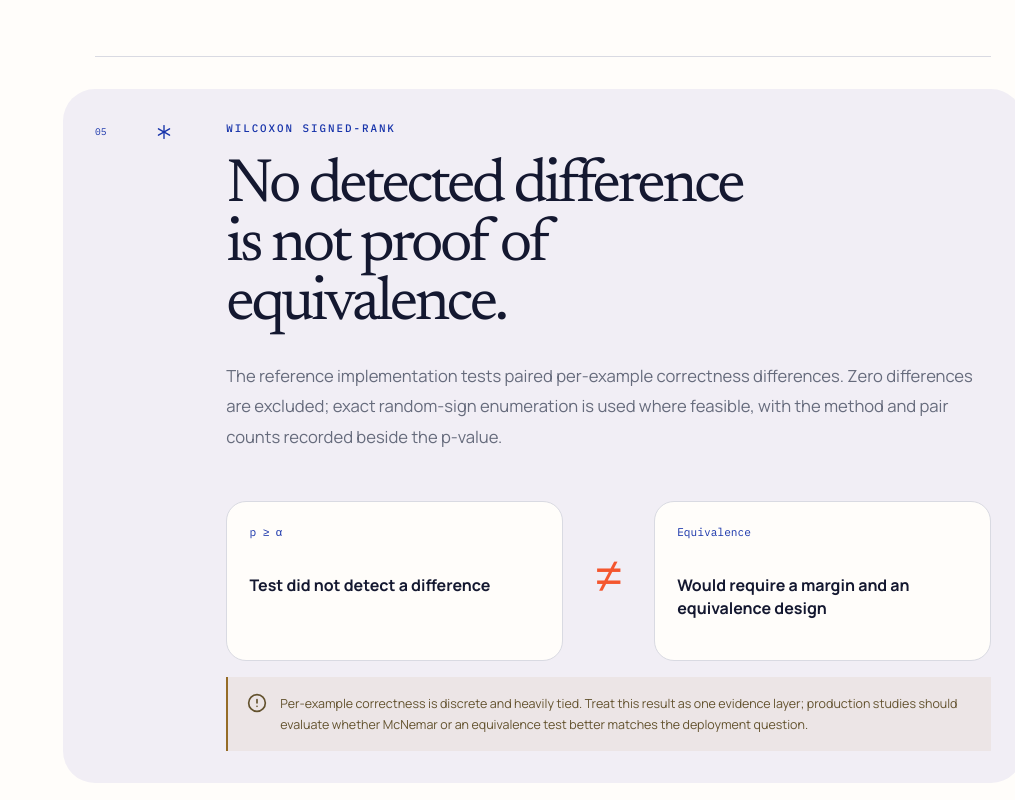
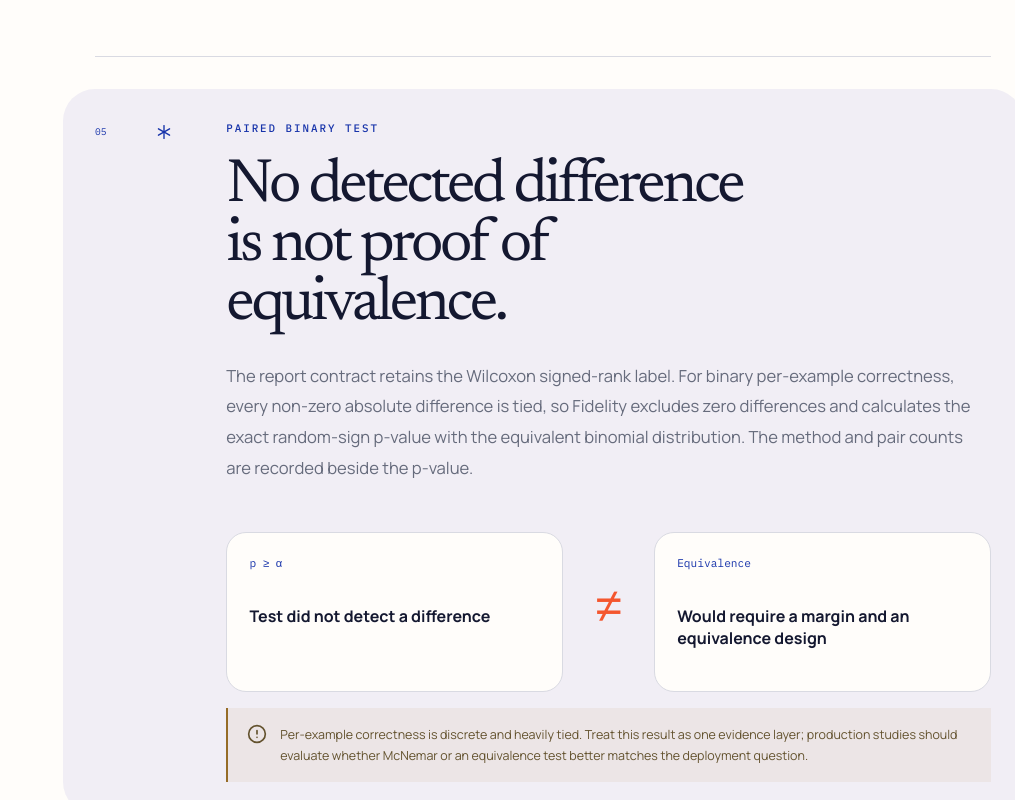
Before and after one commit to divtandon/Fidelity, a Next.js app in the folder web/: page /methods in a window 1280 px wide. Shown: the part 3080-3880 px from the top of the page, without its empty margins (265-1280 px from the left). Built offline with nearby package versions, Linux system fonts and the light colour scheme; no server answers.

Commit message:
docs(web): align guidance with the verified run

```diff
--- a/web/app/docs/page.tsx
+++ b/web/app/docs/page.tsx
@@ -90,8 +90,8 @@ export default function DocsPage() {
               <h2>Run the interface locally.</h2>
               <p className="docs-lead">No account, API key, paid dataset, or hosted service is required for the website. The repository uses npm’s lockfile for a repeatable frontend install.</p>
               <CodeBlock code={webStart} label="PowerShell or terminal" />
-              <div className="docs-callout docs-callout--info"><CircleAlert size={18} /><p>The current repository includes the computation engine and a clearly labeled interface fixture. Real accuracy values appear only after you provide a trained model and evaluation data.</p></div>
-              <p className="docs-lead">To present a computed artifact, start the optional report service and set the server-only URL in <code>web/.env.local</code>. The UI validates every response and stays explicitly unavailable if the service, artifact, or contract is missing.</p>
+              <div className="docs-callout docs-callout--info"><CircleAlert size={18} /><p>This repository includes a bundled, verified CIFAR-10 / ResNet-18 report with computed FP32 and INT8 results. You can inspect it without providing another model or starting the optional service.</p></div>
+              <p className="docs-lead">To present additional computed reports, start the optional report service and set the server-only URL in <code>web/.env.local</code>. The bundled verified report remains available independently; the latest-report view validates each service response and stays explicitly unavailable if the service, artifact, or contract is missing.</p>
               <CodeBlock code={reportService} label="Optional computed-report connection" />
             </section>
 
--- a/web/app/methods/page.tsx
+++ b/web/app/methods/page.tsx
@@ -129,12 +129,13 @@ export default function MethodsPage() {
             <article className="method-chapter method-chapter--focus" id="significance">
               <div className="method-chapter__number"><span>05</span><Asterisk size={22} strokeWidth={1.5} /></div>
               <div className="method-chapter__content">
-                <p className="eyebrow">Wilcoxon signed-rank</p>
+                <p className="eyebrow">Paired binary test</p>
                 <h2>No detected difference is not proof of equivalence.</h2>
                 <p className="method-lead">
-                  The reference implementation tests paired per-example correctness differences. Zero differences
-                  are excluded; exact random-sign enumeration is used where feasible, with the method and pair counts
-                  recorded beside the p-value.
+                  The report contract retains the Wilcoxon signed-rank label. For binary per-example correctness,
+                  every non-zero absolute difference is tied, so Fidelity excludes zero differences and calculates
+                  the exact random-sign p-value with the equivalent binomial distribution. The method and pair counts
+                  are recorded beside the p-value.
                 </p>
                 <div className="not-equal-callout">
                   <div><span>p ≥ α</span><strong>Test did not detect a difference</strong></div>
```
